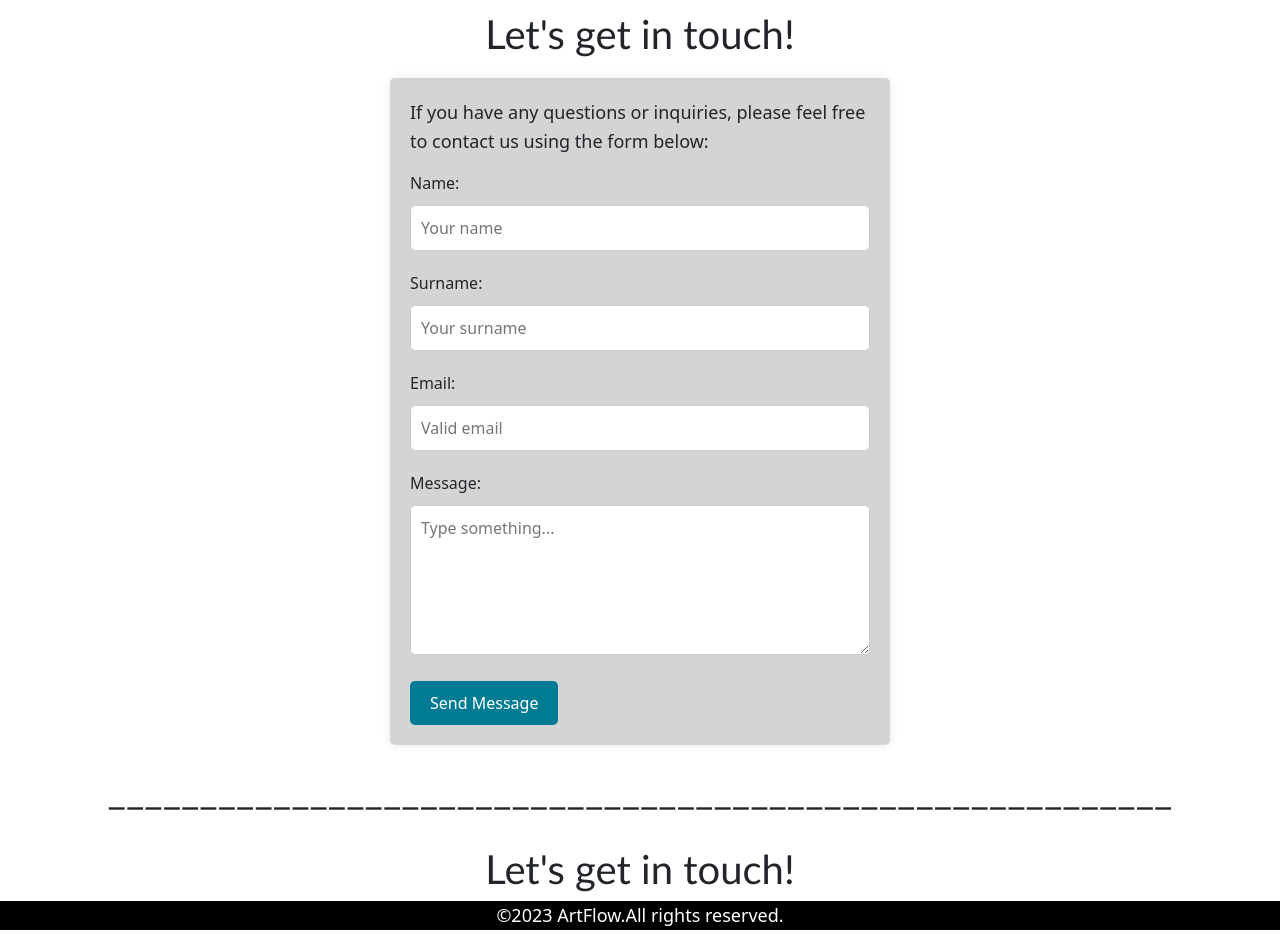
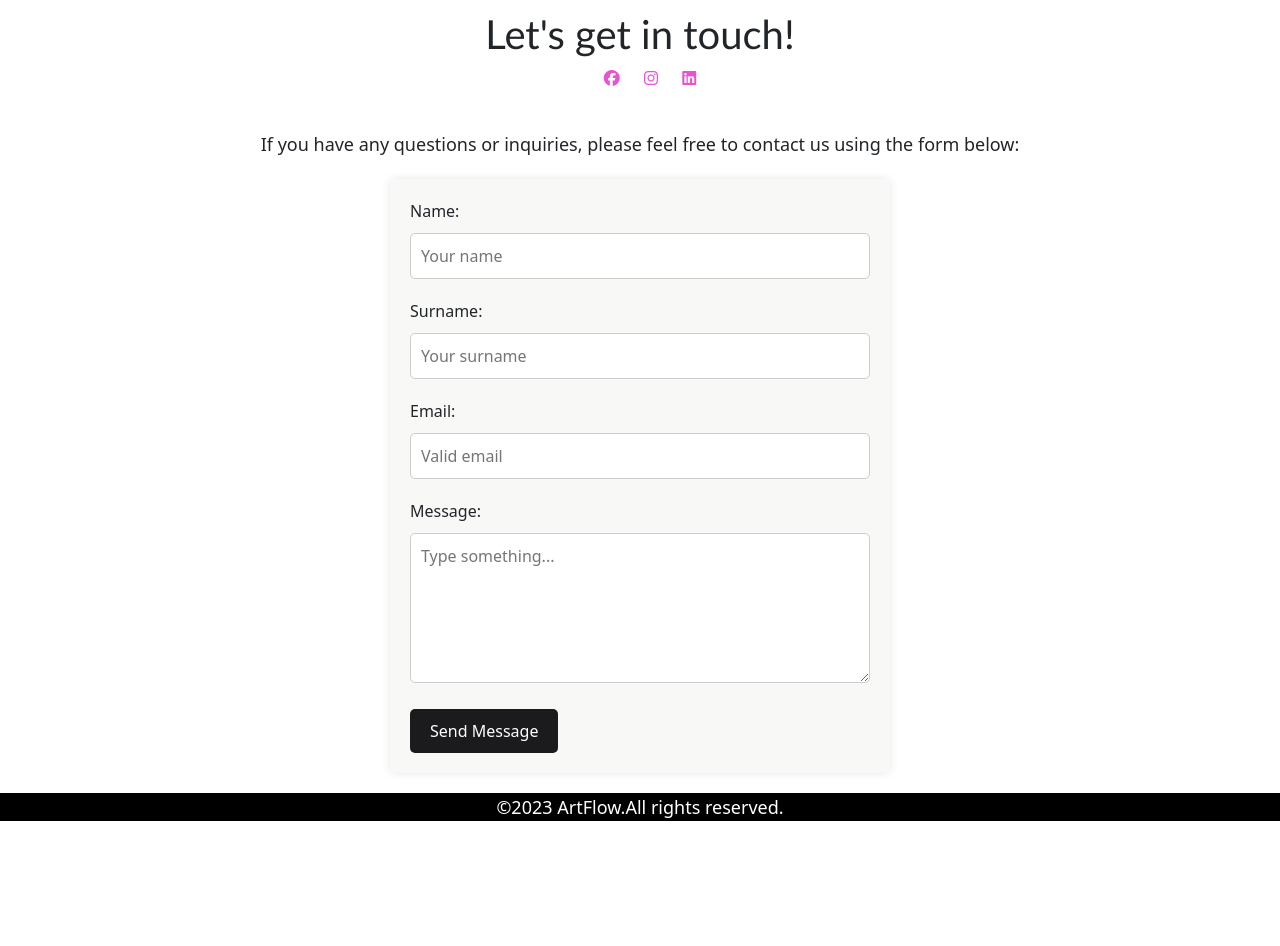
Before and after one commit to Itsssammara/JSsite, a plain HTML site: page HTML/contact.html in a window 1280 px wide. Shown: the part 180-1126 px from the top of the page. After the commit the page ends 1017 px from the top, so only its background shows below. Drawn offline with nearby package versions, Linux system fonts and the light colour scheme; a web font is replaced by a local one.

Commit message:
finished contactpage

```diff
--- a/CSS/style.css
+++ b/CSS/style.css
@@ -70,7 +70,7 @@ h3 {
     max-width: 500px;
     margin: 20px auto;
     padding: 20px;
-    background-color: #d4d4d4;
+    background-color: #f8f8f7;
     box-shadow: 0 0 10px rgba(0, 0, 0, 0.1);
     border-radius: 5px;
 }
@@ -102,7 +102,7 @@ textarea {
     height: 150px;
 }
 button[type="submit"] {
-    background-color: rgb(0, 123, 148);
+    background-color: rgb(27, 27, 29);
     color: #fff;
     padding: 10px 20px;
     border: none;
@@ -132,7 +132,9 @@ table, td, th {
 h1 {
     text-align: center;
 }
-
+#sec3 i {
+    color:#e754d3;
+}
 
 
 
--- a/HTML/contact.html
+++ b/HTML/contact.html
@@ -6,6 +6,8 @@
     <link rel="stylesheet" href="https://fonts.googleapis.com/css?family=Sofia">
     <link href="https://cdn.jsdelivr.net/npm/bootstrap@5.3.2/dist/css/bootstrap.min.css" rel="stylesheet" integrity="sha384-T3c6CoIi6uLrA9TneNEoa7RxnatzjcDSCmG1MXxSR1GAsXEV/Dwwykc2MPK8M2HN" crossorigin="anonymous">
     <link rel="stylesheet" href="/CSS/style.css">
+    <link rel="icon" href="https://i.postimg.cc/qMx3W5BD/logo2.png" type="image/x-icon"/>
+    <script src="https://kit.fontawesome.com/aaa9727a99.js" crossorigin="anonymous"></script>
     <title>contact</title>
 </head>
 <body>
@@ -34,10 +36,18 @@
 
     <h1>__________________________________________________________</h1><br>
     <main class="main1"><h1>Let's get in touch!</h1>
-
+        <center><section id="sec3">
+            <a href="https://www.facebook.com/profile.php?id=61550951854208&mibextid=ZbWKwL" target="_blank"><i class="fa-brands fa-facebook"></i></a>
+            <a href="https://instagram.com/marie_paints_?utm_source=qr&igshid=MzNlNGNkZWQ4Mg%3D%3D" target="_blank"><i class="fa-brands fa-instagram"></i></a>
+            <a href="https://za.linkedin.com/in/ammara-hoosen-364913288" target="_blank"><i class="fa-brands fa-linkedin"></i></a>
+          </div>
+          </p>
+      </section><br>
+    </center>
+          <center> <p>If you have any questions or inquiries, please feel free to contact us using the form below:</p></center>
         <div class="container1">
             <form action="https://formspree.io/f/xbjvqdjg" method="POST" target="_blank">
-            <p>If you have any questions or inquiries, please feel free to contact us using the form below:</p>
+
             <form class="contact-form">
                 <label for="name">Name:</label>
                 <input type="text" id="name" name="name" placeholder="Your name">
@@ -58,10 +68,6 @@
 
     </main>
 
-    <main>
-        <h1>__________________________________________________________</h1><br>
-        <h1>Let's get in touch!</h1></main>
-
     <div class="footer">
         <p>&copy2023 ArtFlow.All rights reserved.</p>
     </div>
```
